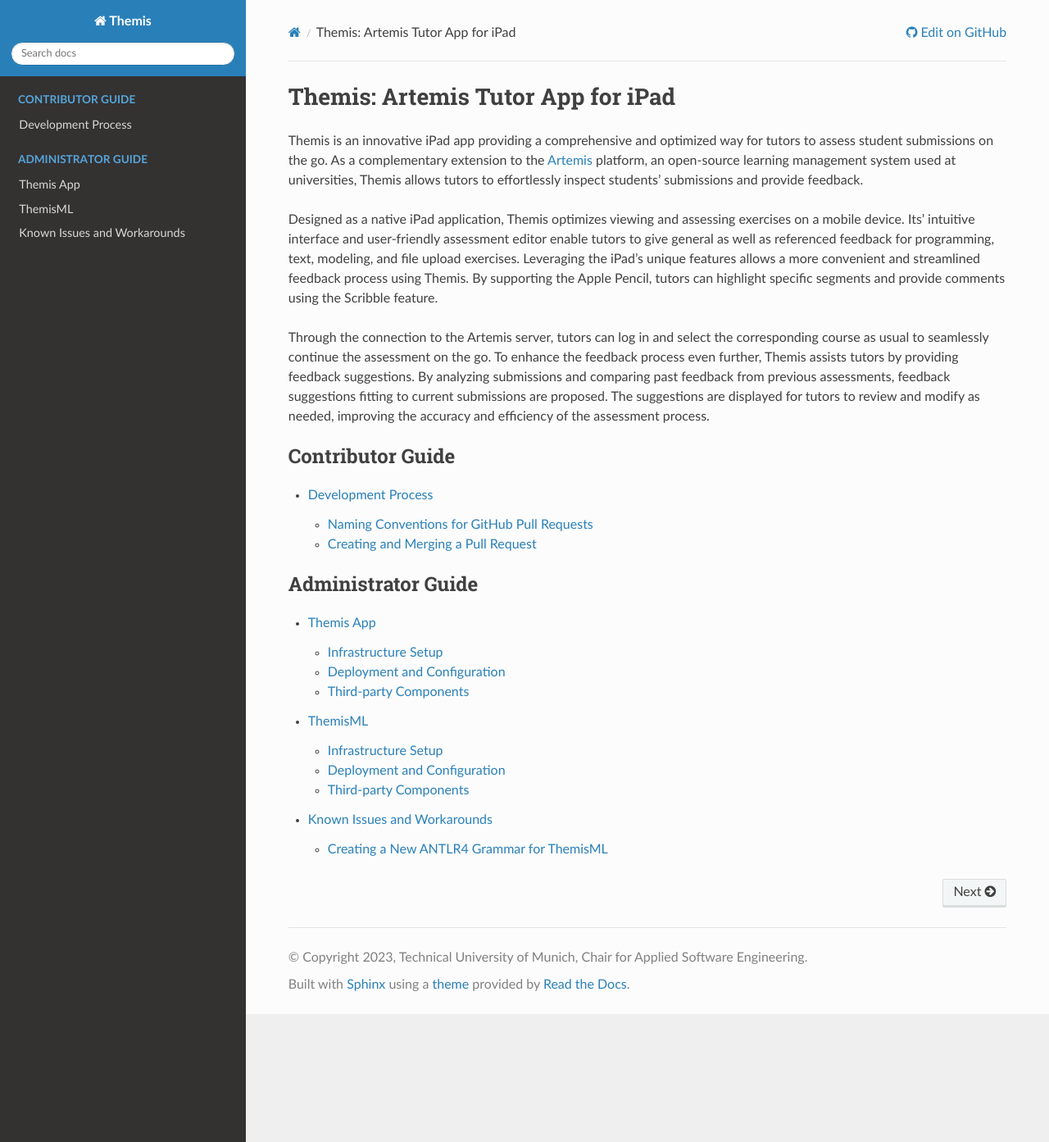
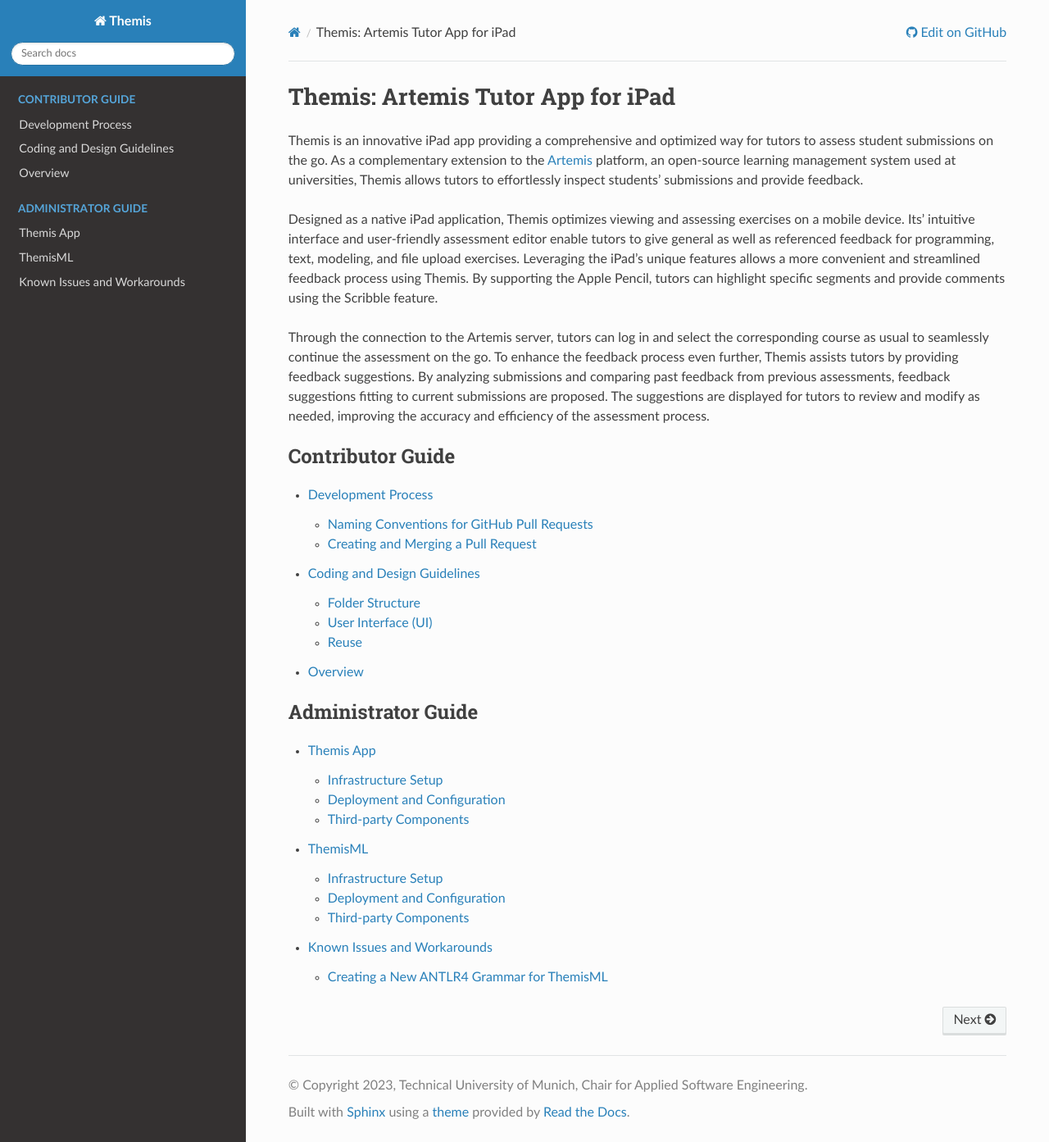
Before and after one commit to ls1intum/Themis, a Sphinx documentation site: the page built from docs/index.rst, in a window 1280 px wide and 1393 px high. Shown: the whole window at 82% size. Built offline with Sphinx 7.4.7 and the Read the Docs theme 2.0.0, drawn with Linux system fonts in a browser that asks for light colours; part of the change alters nothing that is shown.

Commit message:
Add Guidelines to Contributor Guide

```diff
--- /dev/null
+++ b/docs/contributor/guidelines/guidelines.rst
@@ -0,0 +1,50 @@
+****************************
+Coding and Design Guidelines
+****************************
+
+.. contents:: Contents
+    :local:
+    :depth: 1
+
+
+Folder Structure
+===========================================
+The app is located under ``/Themis`` and the main folders are:
+
+* **Models** - structs that encapsulate the app's data
+* **Views** - structs that are responsible for building the user interface
+* **ViewModels** - classes that are observed by views and control what is shown to the user
+* **Services** - structs that make API calls
+* **Extensions** - structs that extend the behavior of various types
+* **Styles** - view modifiers, button styles and other style-related reusable elements
+
+User Interface (UI)
+===========================================
+General
+-------
+* Adhere to the Model-View-ViewModel (MVVM) pattern
+* Do not implement business logic in Views. Move it to the ViewModels instead.
+
+Design Language
+---------------
+When making UI changes, it's crucial to maintain a delicate equilibrium between the design aesthetics
+of Artemis and Apple. The objective is to create a user-friendly system by keeping UI elements
+consistent with Artemis and simultaneously adhering to
+`Apple's Human Interface Guidelines <https://developer.apple.com/design/human-interface-guidelines>`_.
+
+Symbols
+-------
+Prioritize SF Symbols in your design choices, and resort to custom assets sparingly, using them only
+when it is really necessary.
+
+Loading State
+-------------
+Usually, JSON data is decoded into arrays of model elements. In such cases, use the ``.mock(if:)`` function in combination
+with ``.showsSkeleton(if:)`` view modifier to generate mock data while the actual data is loading and show a skeleton animation
+to convey the loading state to the user. If you are not satisfied with the effect of ``.showsSkeleton(if:)``, you can
+create custom skeleton (placeholder) views and present them using the ``shows(_ skeletonView: , if:)`` view modifier.
+
+Reuse
+===========================================
+Always keep in mind that any functionality or UI element that will be shared between Artemis iOS clients should be
+implemented in the `ArtemisCore <https://github.com/ls1intum/artemis-ios-core-modules>`_ package.
--- a/docs/index.rst
+++ b/docs/index.rst
@@ -27,6 +27,8 @@ as needed, improving the accuracy and efficiency of the assessment process.
     :maxdepth: 2
 
     contributor/dev-process/development-process
+    contributor/guidelines/guidelines
+    contributor/system-design/overview
 
 .. toctree::
     :caption: Administrator Guide
```
